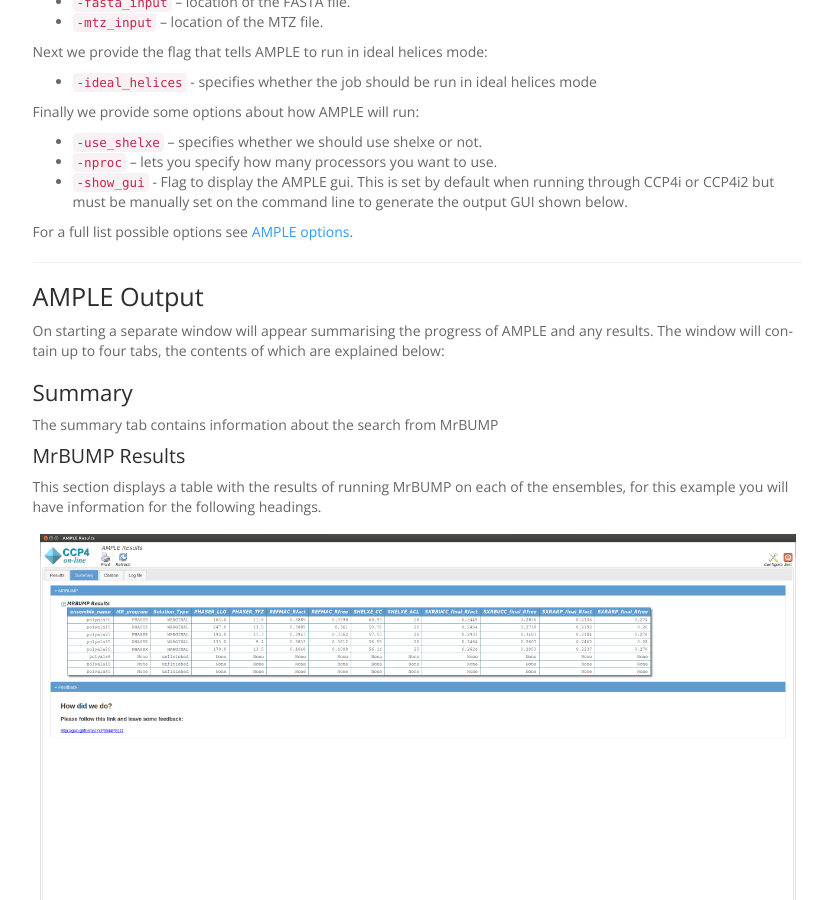
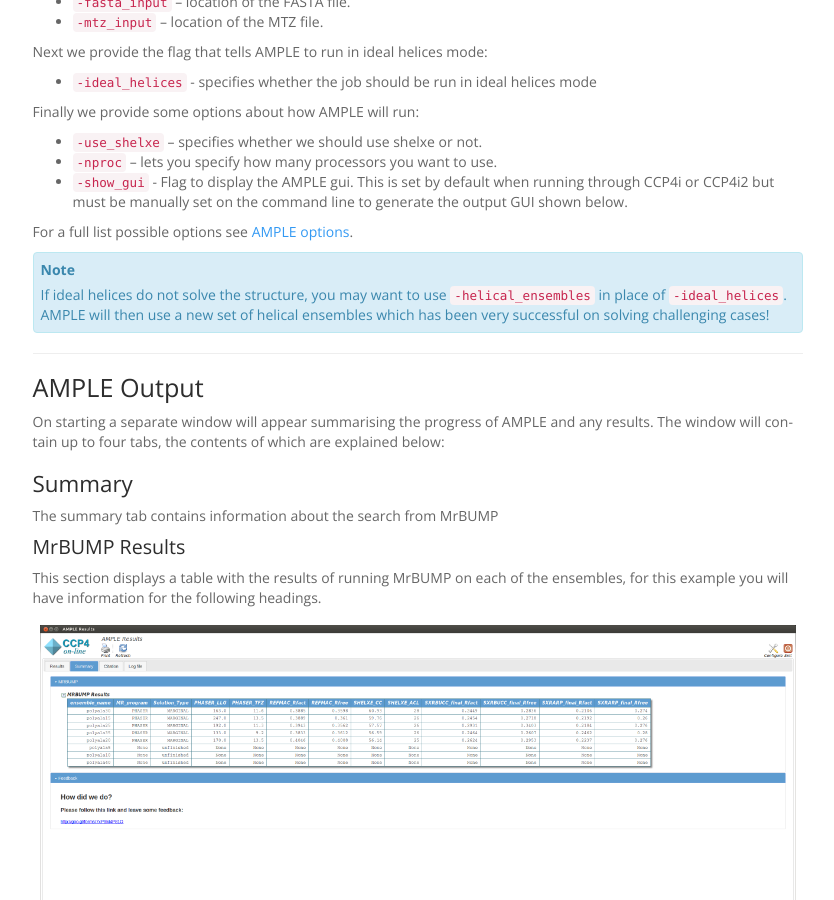
Before and after one commit to rigdenlab/ample, a Sphinx documentation site: the page built from docs/examples/rst/ideal_helices.rst, in a window 1280 px wide and 900 px high, scrolled down 862 px. Shown: the whole window, without its empty margins (330-1164 px from the left). Built offline with Sphinx 7.4.7, drawn with Linux system fonts in a browser that asks for light colours.

Commit message:
added a note to documentation

```diff
--- a/docs/examples/rst/ideal_helices.rst
+++ b/docs/examples/rst/ideal_helices.rst
@@ -49,6 +49,10 @@
 * ``-show_gui`` - Flag to display the AMPLE gui. This is set by default when running through CCP4i or CCP4i2 but must be manually set on the command line to generate the output GUI shown below.
 
 For a full list possible options see :ref:`AMPLE options <cl_options>`.
+
+.. note::
+   If ideal helices do not solve the structure, you may want to use ``-helical_ensembles`` in place of ``-ideal_helices``. AMPLE will then use a new set of helical ensembles which has been very successful on solving challenging cases!
+
 
 ------------------------------------------------------------------
 
```
